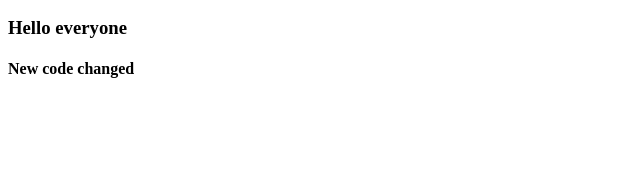
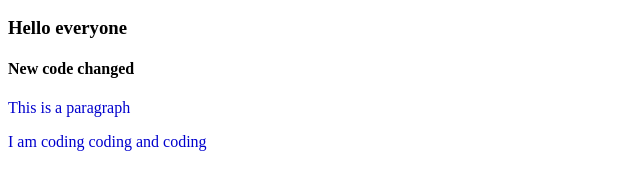
Before and after one commit to HSAyon111/my-first-repo, a plain HTML site: page index.html in a window 1280 px wide. Shown: the part 110-300 px from the top of the page, without its empty margins (0-640 px from the left). Drawn offline with Linux system fonts and the light colour scheme.

Commit message:
Styles Added

```diff
--- a/index.html
+++ b/index.html
@@ -5,11 +5,14 @@
     <meta http-equiv="X-UA-Compatible" content="IE=edge">
     <meta name="viewport" content="width=device-width, initial-scale=1.0">
     <title>My another Github Repo</title>
+    <link rel="stylesheet" href="style.css">
 </head>
 <body>
     <h1>I can push to github</h1>
     <h2>Look, I can develop website now!</h2>
     <h3>Hello everyone</h3>
     <h4>New code changed</h4>
+    <p>This is a paragraph</p>
+    <p>I am coding coding and coding</p>
 </body>
 </html>
--- /dev/null
+++ b/style.css
@@ -0,0 +1,3 @@
+p{
+    color: mediumblue;
+}
```
